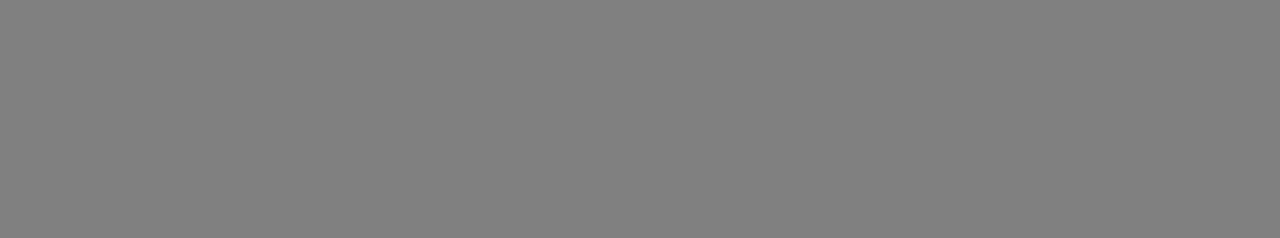
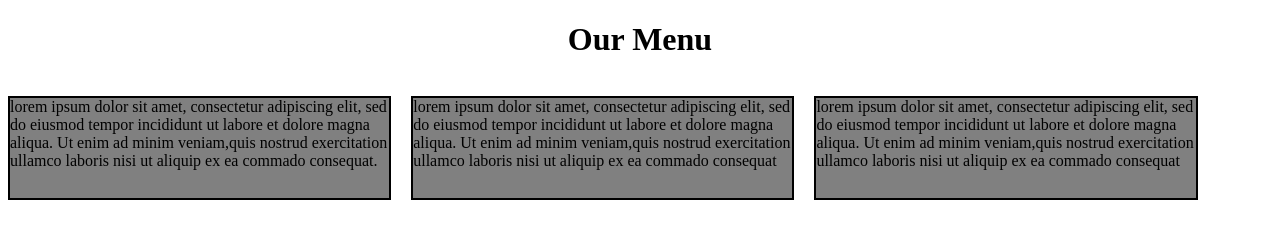
Before and after one commit to lalitashok/HTML5, a plain HTML site: page index.html in a window 1280 px wide. Drawn offline with Linux system fonts and the light colour scheme; files whose address does not match are found by name.

Commit message:
Update index.html

```diff
--- a/index.html
+++ b/index.html
@@ -1,12 +1,26 @@
 <!DOCTYPE html>
 <html>
-  <head>
-    <meta charset="utf-8">
-    <title> Assignment 2 </title>
-  </head>
-  <style>
-    body{
-       background-color:grey;
-    }
-  <body>
-    <h1 align="center"> Our Menu </h1>
+<head>
+<meta charset="utf-8">
+<title> The Box Model </title>
+<link rel="stylesheet" type="text/css" href="C:\Users\SUNNY\Desktop\css\mystyle.css">
+</head>
+<body>
+<h1 align=center> Our Menu </h1>
+<p id="p1"> lorem ipsum dolor sit amet, consectetur adipiscing elit, sed do eiusmod tempor incididunt ut
+
+labore et dolore magna aliqua. Ut enim ad minim veniam,quis nostrud exercitation ullamco laboris nisi ut
+
+aliquip ex ea commado consequat.</p>
+<p id="p2">lorem ipsum dolor sit amet, consectetur adipiscing elit, sed do eiusmod tempor incididunt ut
+
+labore et dolore magna aliqua. Ut enim ad minim veniam,quis nostrud exercitation ullamco laboris nisi ut
+
+aliquip ex ea commado consequat</p>
+<p id="p3">lorem ipsum dolor sit amet, consectetur adipiscing elit, sed do eiusmod tempor incididunt ut
+
+labore et dolore magna aliqua. Ut enim ad minim veniam,quis nostrud exercitation ullamco laboris nisi ut
+
+aliquip ex ea commado consequat</p>
+</body>
+</html>
```
